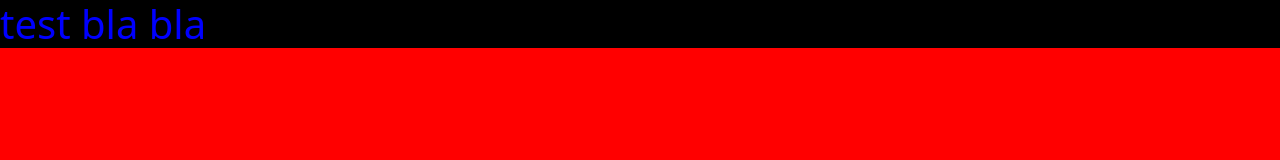
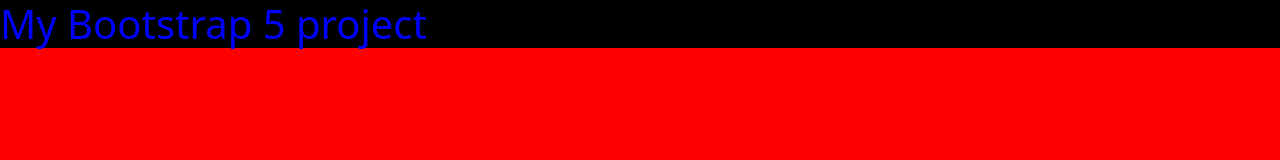
Before and after one commit to bazi-bazi/My-Showroom, a website built with Parcel: page src/index.html in a window 1280 px wide. Built offline with nearby package versions, Linux system fonts and the light colour scheme.

Commit message:
change text

```diff
--- a/src/index.html
+++ b/src/index.html
@@ -12,7 +12,7 @@
 <body>
 
 
-    <h1 id="p2">test bla bla</h1>
+    <h1 id="p2">My Bootstrap 5 project</h1>
     <div id="app"></div>
 
 
```
Also changed, not shown: dist/index.html.
